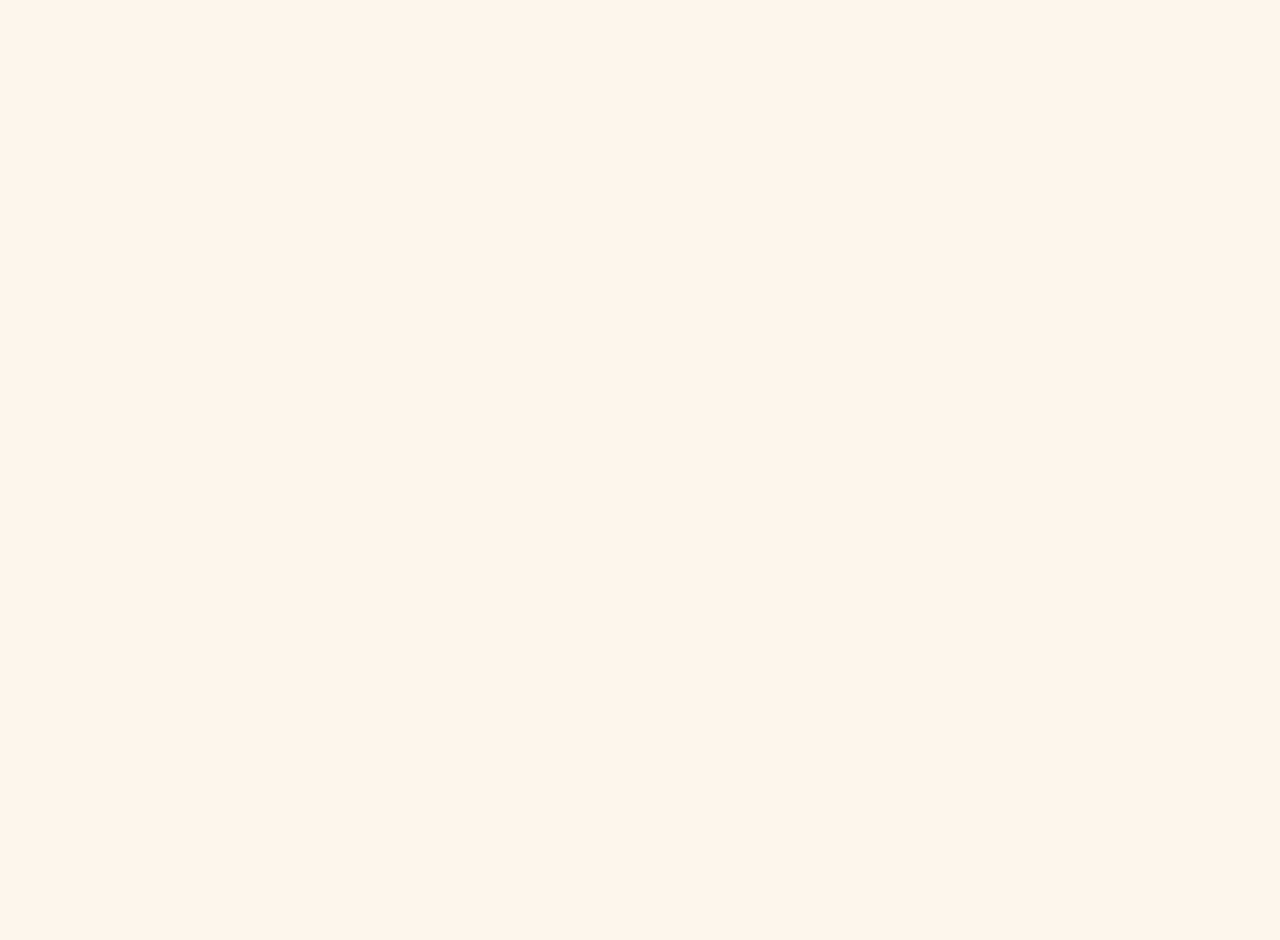
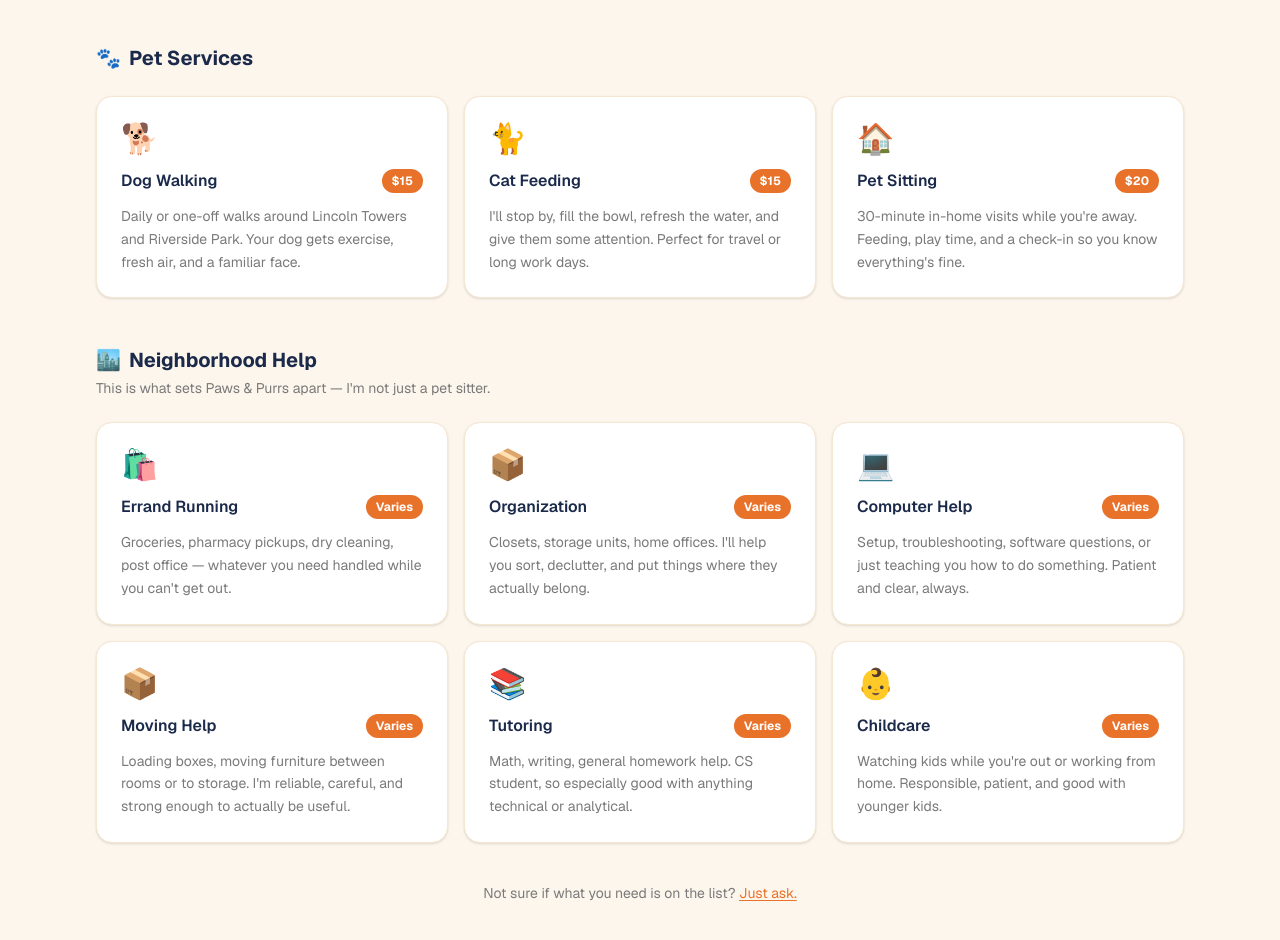
Before and after one commit to gregm24/paws-and-purrs, a Next.js app: page / in a window 1280 px wide. Shown: the part 1980-2920 px from the top of the page. Before the commit the page ends 1728 px from the top, so only its background shows below. Built offline with nearby package versions, Linux system fonts and the light colour scheme.

Commit message:
feat: add services section with pet and neighborhood help cards

```diff
--- /dev/null
+++ b/app/components/ServiceCard.tsx
@@ -0,0 +1,26 @@
+interface ServiceCardProps {
+  icon: string;
+  title: string;
+  description: string;
+  price: string;
+}
+
+export default function ServiceCard({
+  icon,
+  title,
+  description,
+  price,
+}: ServiceCardProps) {
+  return (
+    <div className="bg-white rounded-2xl p-6 shadow-sm border border-cream-dark flex flex-col gap-3 hover:shadow-md transition-shadow duration-150">
+      <div className="text-3xl">{icon}</div>
+      <div className="flex items-start justify-between gap-2">
+        <h3 className="text-base font-semibold text-navy">{title}</h3>
+        <span className="shrink-0 text-xs font-bold text-white bg-orange px-2.5 py-1 rounded-full">
+          {price}
+        </span>
+      </div>
+      <p className="text-sm text-muted leading-relaxed">{description}</p>
+    </div>
+  );
+}
--- /dev/null
+++ b/app/components/Services.tsx
@@ -0,0 +1,130 @@
+import ServiceCard from "./ServiceCard";
+
+const PET_SERVICES = [
+  {
+    icon: "🐕",
+    title: "Dog Walking",
+    description:
+      "Daily or one-off walks around Lincoln Towers and Riverside Park. Your dog gets exercise, fresh air, and a familiar face.",
+    price: "$15",
+  },
+  {
+    icon: "🐈",
+    title: "Cat Feeding",
+    description:
+      "I'll stop by, fill the bowl, refresh the water, and give them some attention. Perfect for travel or long work days.",
+    price: "$15",
+  },
+  {
+    icon: "🏠",
+    title: "Pet Sitting",
+    description:
+      "30-minute in-home visits while you're away. Feeding, play time, and a check-in so you know everything's fine.",
+    price: "$20",
+  },
+];
+
+const NEIGHBORHOOD_SERVICES = [
+  {
+    icon: "🛍️",
+    title: "Errand Running",
+    description:
+      "Groceries, pharmacy pickups, dry cleaning, post office — whatever you need handled while you can't get out.",
+    price: "Varies",
+  },
+  {
+    icon: "📦",
+    title: "Organization",
+    description:
+      "Closets, storage units, home offices. I'll help you sort, declutter, and put things where they actually belong.",
+    price: "Varies",
+  },
+  {
+    icon: "💻",
+    title: "Computer Help",
+    description:
+      "Setup, troubleshooting, software questions, or just teaching you how to do something. Patient and clear, always.",
+    price: "Varies",
+  },
+  {
+    icon: "📦",
+    title: "Moving Help",
+    description:
+      "Loading boxes, moving furniture between rooms or to storage. I'm reliable, careful, and strong enough to actually be useful.",
+    price: "Varies",
+  },
+  {
+    icon: "📚",
+    title: "Tutoring",
+    description:
+      "Math, writing, general homework help. CS student, so especially good with anything technical or analytical.",
+    price: "Varies",
+  },
+  {
+    icon: "👶",
+    title: "Childcare",
+    description:
+      "Watching kids while you're out or working from home. Responsible, patient, and good with younger kids.",
+    price: "Varies",
+  },
+];
+
+export default function Services() {
+  return (
+    <section id="services" className="bg-cream py-20 lg:py-28">
+      <div className="max-w-6xl mx-auto px-4 sm:px-6 lg:px-8">
+        <div className="text-center mb-12">
+          <div className="inline-flex items-center gap-2 bg-orange-pale text-orange text-sm font-medium px-3 py-1.5 rounded-full mb-4">
+            <span>✨</span>
+            <span>What I Do</span>
+          </div>
+          <h2 className="text-4xl sm:text-5xl font-bold text-navy mb-4">
+            Services
+          </h2>
+          <p className="text-muted max-w-xl mx-auto">
+            From pets to people — I help with whatever life throws at you.
+          </p>
+        </div>
+
+        {/* Pet Services */}
+        <div className="mb-12">
+          <h3 className="text-xl font-bold text-navy mb-6 flex items-center gap-2">
+            <span>🐾</span> Pet Services
+          </h3>
+          <div className="grid grid-cols-1 sm:grid-cols-2 lg:grid-cols-3 gap-4">
+            {PET_SERVICES.map((s) => (
+              <ServiceCard key={s.title} {...s} />
+            ))}
+          </div>
+        </div>
+
+        {/* Neighborhood Help */}
+        <div>
+          <div className="flex items-start gap-4 mb-6">
+            <div>
+              <h3 className="text-xl font-bold text-navy flex items-center gap-2">
+                <span>🏙️</span> Neighborhood Help
+              </h3>
+              <p className="text-sm text-muted mt-1">
+                This is what sets Paws &amp; Purrs apart — I&apos;m not just a
+                pet sitter.
+              </p>
+            </div>
+          </div>
+          <div className="grid grid-cols-1 sm:grid-cols-2 lg:grid-cols-3 gap-4">
+            {NEIGHBORHOOD_SERVICES.map((s) => (
+              <ServiceCard key={s.title} {...s} />
+            ))}
+          </div>
+        </div>
+
+        <p className="text-center text-sm text-muted mt-10">
+          Not sure if what you need is on the list?{" "}
+          <a href="#booking" className="text-orange underline underline-offset-2">
+            Just ask.
+          </a>
+        </p>
+      </div>
+    </section>
+  );
+}
--- a/app/page.tsx
+++ b/app/page.tsx
@@ -1,6 +1,7 @@
 import Navbar from "./components/Navbar";
 import Hero from "./components/Hero";
 import About from "./components/About";
+import Services from "./components/Services";
 
 export default function Home() {
   return (
@@ -9,6 +10,7 @@ export default function Home() {
       <main className="flex flex-col">
         <Hero />
         <About />
+        <Services />
       </main>
     </>
   );
```
